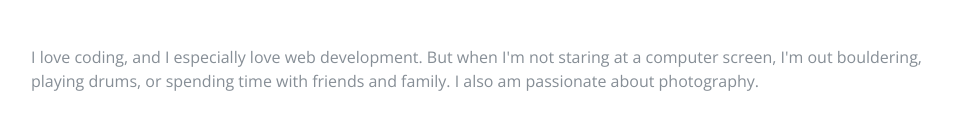
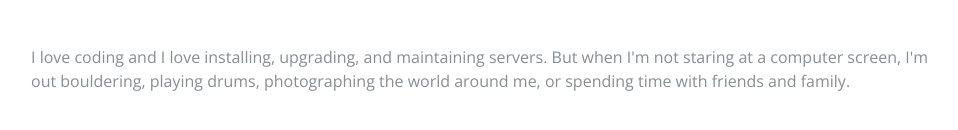
Before and after one commit to JasonWatts/JasonWatts.github.io, a website: page index.html in a window 1280 px wide. Shown: the part 3580-3710 px from the top of the page, without its empty margins (289-1247 px from the left). Drawn offline with nearby package versions, Linux system fonts and the light colour scheme; a web font is replaced by a local one.

Commit message:
Update index.html

```diff
--- a/index.html
+++ b/index.html
@@ -198,7 +198,7 @@
       <section class="resume-section p-3 p-lg-5 d-flex flex-column" id="interests">
         <div class="my-auto">
           <h2 class="mb-5">Interests</h2>
-          	  <p>I love coding, and I especially love web development. But when I'm not staring at a computer screen, I'm out bouldering, playing drums, or spending time with friends and family. I also am passionate about photography.</p>
+          	  <p>I love coding and I love installing, upgrading, and maintaining servers. But when I'm not staring at a computer screen, I'm out bouldering, playing drums, photographing the world around me, or spending time with friends and family.</p>
 
           <p class="mb-0"></p>
         </div>
```
